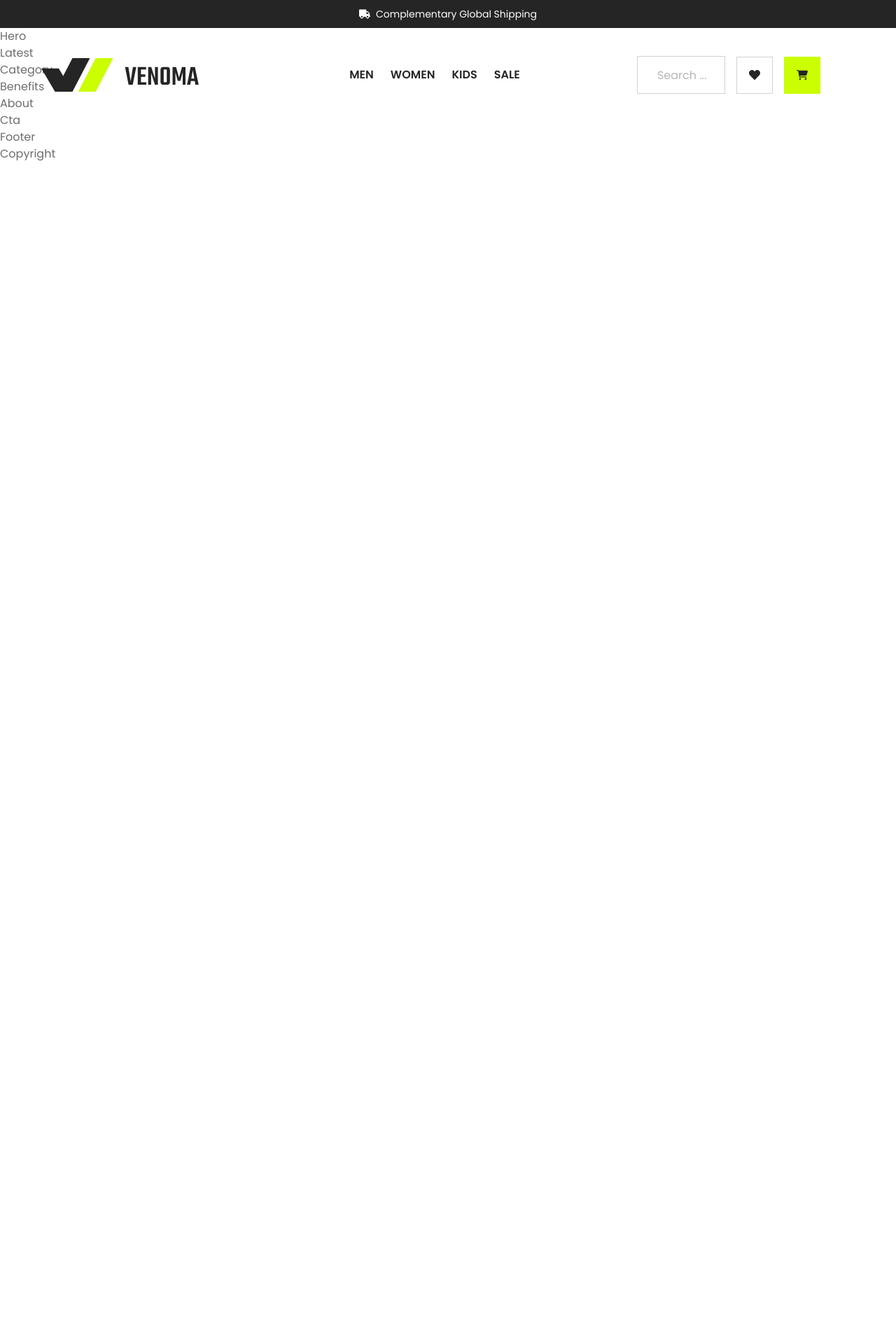
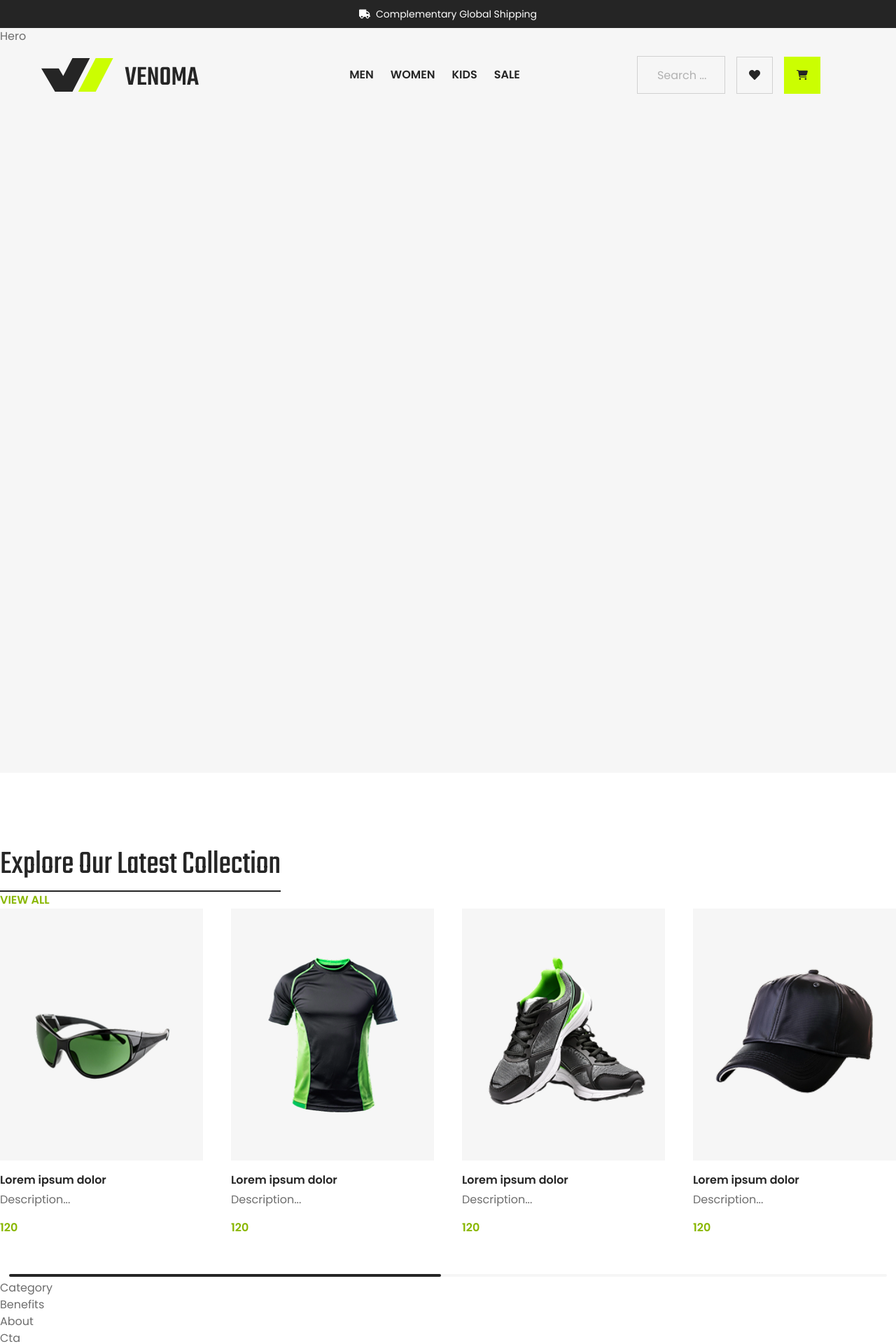
Before and after one commit to KRI5H03/venoma, a Next.js app: page / in a window 1280 px wide. Shown: the top 1920 px of the page at 70% size. Built offline with nearby package versions, Linux system fonts and the light colour scheme.

Commit message:
completed latest

```diff
--- a/components/Hero.tsx
+++ b/components/Hero.tsx
@@ -2,7 +2,7 @@ import React from 'react'
 
 const Hero = () => {
   return (
-    <div className=''>Hero</div>
+    <section className='bg-[#f6f6f6] xl:h-[1064px]'>Hero</section>
   )
 }
 
--- a/components/Latest.tsx
+++ b/components/Latest.tsx
@@ -1,9 +1,25 @@
-import React from 'react'
+import Link from "next/link";
+import React from "react";
+import Slider from "./Slider";
 
 const Latest = () => {
   return (
-    <div>Latest</div>
-  )
-}
+    <section className="mt-24">
+      <div className="container mx-auto">
+        <div>
+          <h4 className="h4 w-max border-b-2">Explore Our Latest Collection</h4>
+          <Link
+            href="/"
+            className="link-primary text-accent2 hover:text-primary"
+          >
+            View All
+          </Link>
+        </div>
+        {/* slider */}
+        <Slider/>
+      </div>
+    </section>
+  );
+};
 
-export default Latest
+export default Latest;
--- a/package.json
+++ b/package.json
@@ -17,6 +17,7 @@
     "react": "19.1.0",
     "react-dom": "19.1.0",
     "react-icons": "^5.5.0",
+    "swiper": "^12.0.3",
     "tailwind-merge": "^3.4.0",
     "tailwindcss-animate": "^1.0.7"
   },
--- a/types/global.d.ts
+++ b/types/global.d.ts
@@ -1,3 +1,5 @@
 declare module "*.css"
 declare module "*.scss"
 declare module "*.sass"
+declare module "*/css"
+declare module "swiper/css/*"
```
Also changed, not shown: 1 other file (tests, documents, lock files or other folders).
